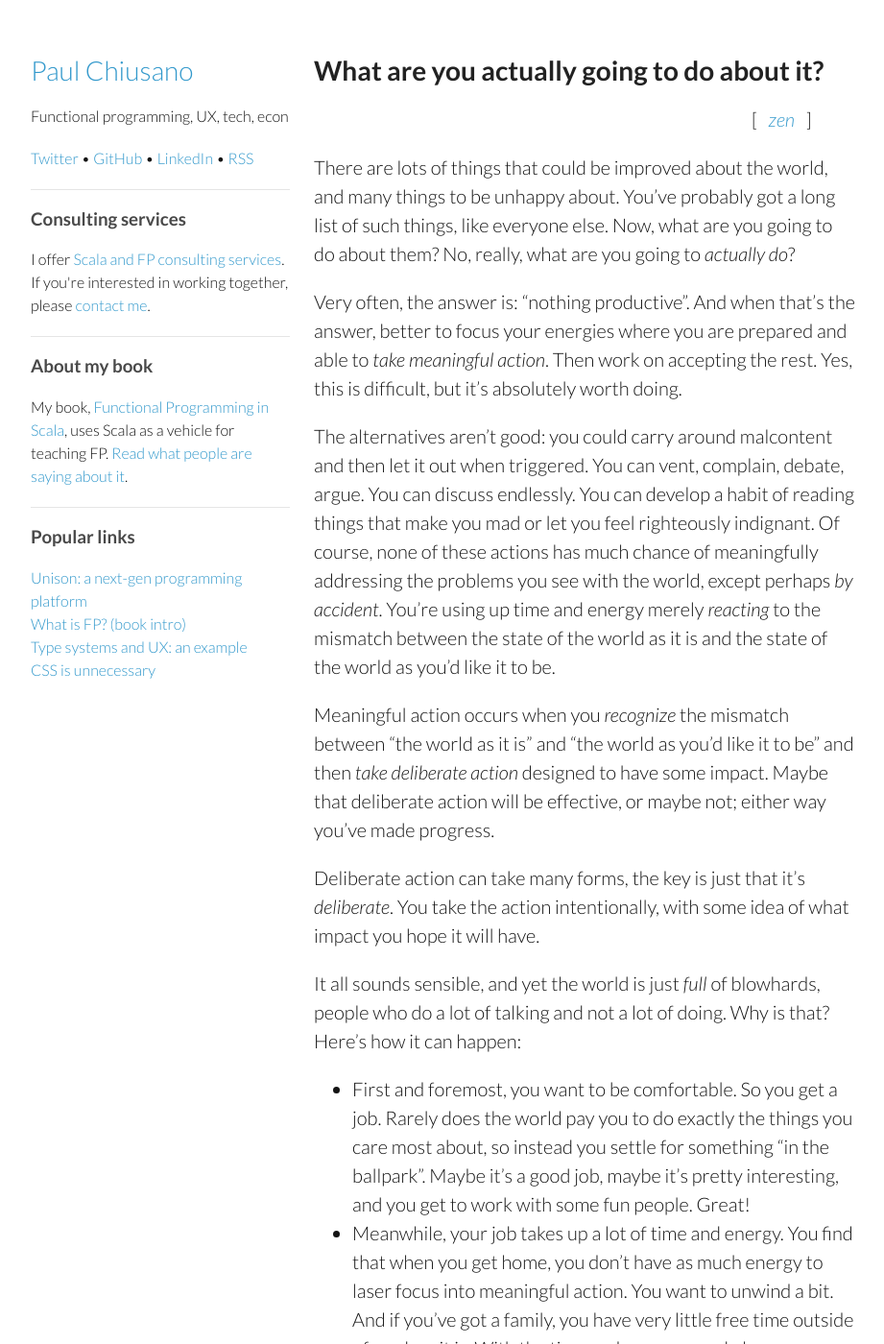
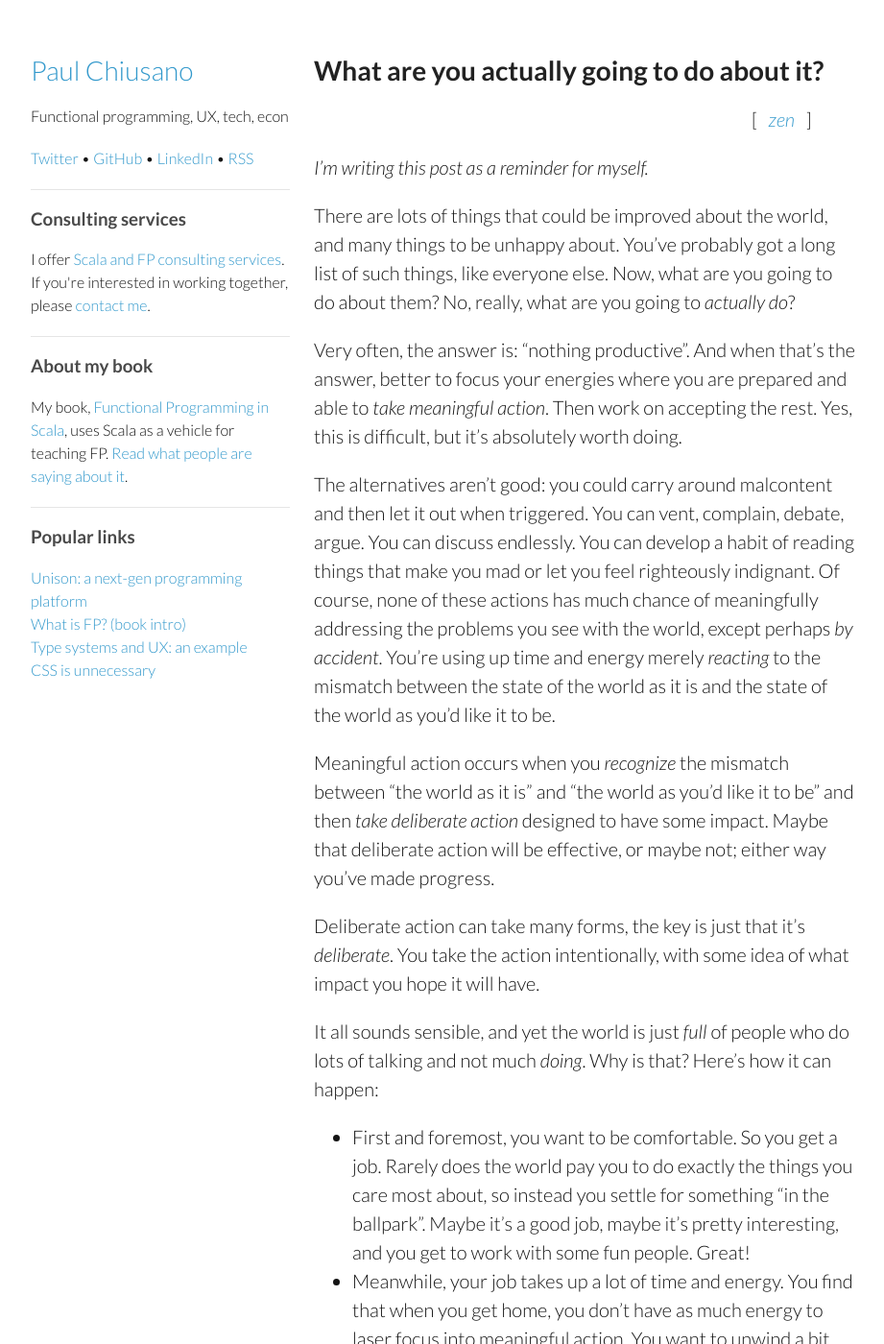
Before and after one commit to pchiusano/pchiusano.github.io, a Jekyll site: the page built from _posts/2016-06-15-doing.markdown, in a window 1280 px wide and 1400 px high. Shown: the whole window at 96% size, without its empty margins (178-1099 px from the left). Built offline with Jekyll 4.4.1, drawn with Linux system fonts in a browser that asks for light colours; comment, search, counter and statistics services are not loaded; some of the changed text lies outside the part shown.

Commit message:
Update 2016-06-15-doing.markdown

```diff
--- a/_posts/2016-06-15-doing.markdown
+++ b/_posts/2016-06-15-doing.markdown
@@ -3,6 +3,8 @@ layout: post
 categories: [zen]
 title: What are you actually going to do about it?
 ---
+
+_I'm writing this post as a reminder for myself._
 
 There are lots of things that could be improved about the world, and many things to be unhappy about. You've probably got a long list of such things, like everyone else. Now, what are you going to do about them? No, really, what are you going to *actually do*?
 
@@ -14,7 +16,7 @@ Meaningful action occurs when you *recognize* the mismatch between "the world as
 
 Deliberate action can take many forms, the key is just that it's *deliberate*. You take the action intentionally, with some idea of what impact you hope it will have.
 
-It all sounds sensible, and yet the world is just _full_ of blowhards, people who do a lot of talking and not a lot of doing. Why is that? Here's how it can happen:
+It all sounds sensible, and yet the world is just _full_ of people who do lots of talking and not much _doing_. Why is that? Here's how it can happen:
 
 * First and foremost, you want to be comfortable. So you get a job. Rarely does the world pay you to do exactly the things you care most about, so instead you settle for something "in the ballpark". Maybe it's a good job, maybe it's pretty interesting, and you get to work with some fun people. Great!
 * Meanwhile, your job takes up a lot of time and energy. You find that when you get home, you don't have as much energy to laser focus into meaningful action. You want to unwind a bit. And if you've got a family, you have very little free time outside of work as it is. With the time and energy you do have available, maybe you make some focused effort at something, but it can't be sustained enough to have a real impact and you get discouraged.
```
Also changed, not shown: other parts of _posts/2016-06-15-doing.markdown (+0 -2 lines).
